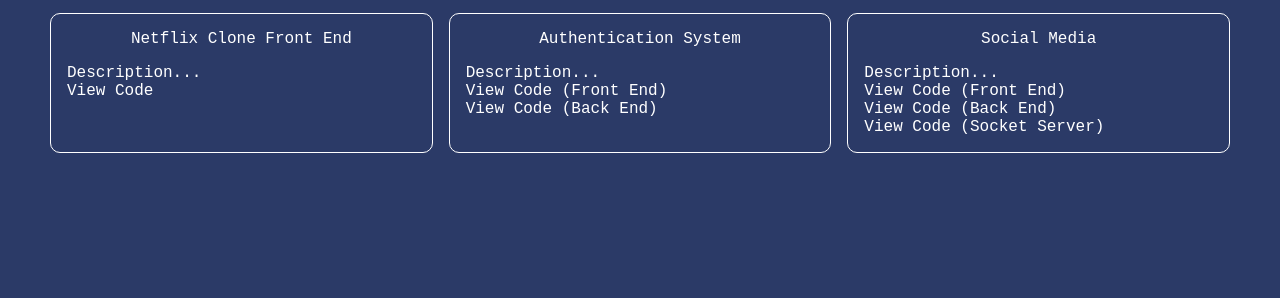
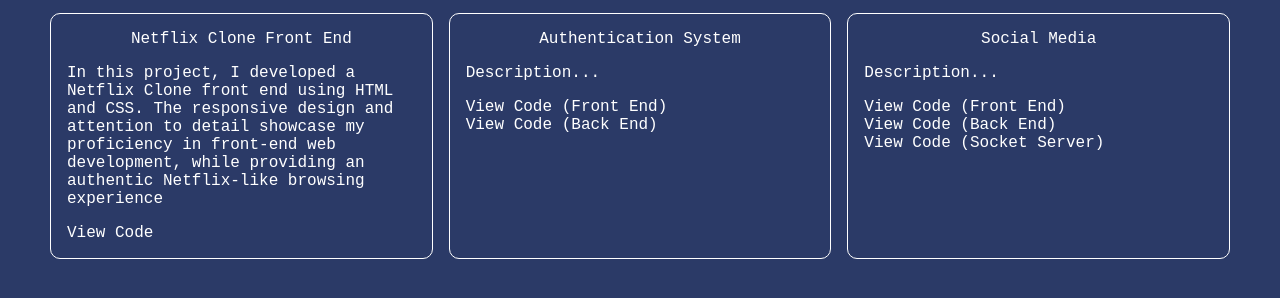
Before and after one commit to IlyaPlyusnin57/portfolio, a plain HTML site: page html/index.html in a window 1280 px wide. Shown: the part 278-576 px from the top of the page. Drawn offline with Linux system fonts and the light colour scheme.

Commit message:
Add class project-description
And also add a description to Netflix Clone Front End

```diff
--- a/html/index.html
+++ b/html/index.html
@@ -31,7 +31,12 @@
         <div class="projects-container">
           <div class="project-item">
             <h4>Netflix Clone Front End</h4>
-            <p>Description...</p>
+            <p class="project-description">
+              In this project, I developed a Netflix Clone front end using HTML
+              and CSS. The responsive design and attention to detail showcase my
+              proficiency in front-end web development, while providing an
+              authentic Netflix-like browsing experience
+            </p>
             <a
               href="https://github.com/IlyaPlyusnin57/netflix-clone-front-end"
               target="_blank"
@@ -40,7 +45,7 @@
           </div>
           <div class="project-item">
             <h4>Authentication System</h4>
-            <p>Description...</p>
+            <p class="project-description">Description...</p>
             <a
               href="https://github.com/IlyaPlyusnin57/authentication-front-end"
               target="_blank"
@@ -54,7 +59,7 @@
           </div>
           <div class="project-item">
             <h4>Social Media</h4>
-            <p>Description...</p>
+            <p class="project-description">Description...</p>
             <a
               href="https://github.com/IlyaPlyusnin57/social-media-frontend"
               target="_blank"
```
